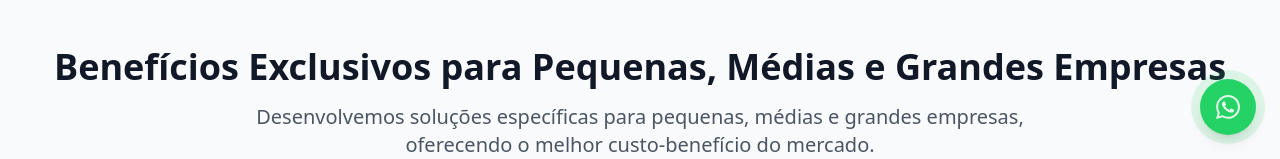
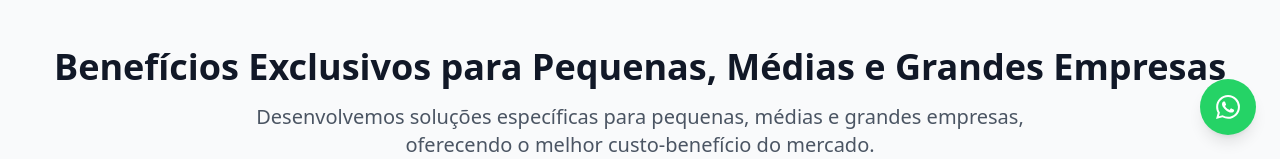
Before and after one commit to MayconBenvenuto/CHATBOT-UNIMED, a React (Vite) app: page / in a window 1280 px wide. Shown: the part 641-800 px from the top of the page. Built offline with nearby package versions, Linux system fonts and the light colour scheme; no server answers; what @convex-dev/auth would draw is missing.

Commit message:
Remove animação de pulso do botão flutuante do WhatsApp

```diff
--- a/src/components/WhatsAppFloat.tsx
+++ b/src/components/WhatsAppFloat.tsx
@@ -71,10 +71,8 @@ export default function WhatsAppFloat() {
         <div className="absolute right-full mr-3 top-1/2 transform -translate-y-1/2 bg-gray-800 text-white px-3 py-2 rounded-lg text-sm whitespace-nowrap opacity-0 group-hover:opacity-100 transition-opacity duration-300 pointer-events-none">
           Fale conosco no WhatsApp
           <div className="absolute left-full top-1/2 transform -translate-y-1/2 border-4 border-transparent border-l-gray-800"></div>
-        </div>      </button>
-
-      {/* Pulse animation */}
-      <div className="absolute inset-0 bg-[#25D366] rounded-full animate-ping opacity-20"></div>
+        </div>
+      </button>
     </div>
   );
 }
```
